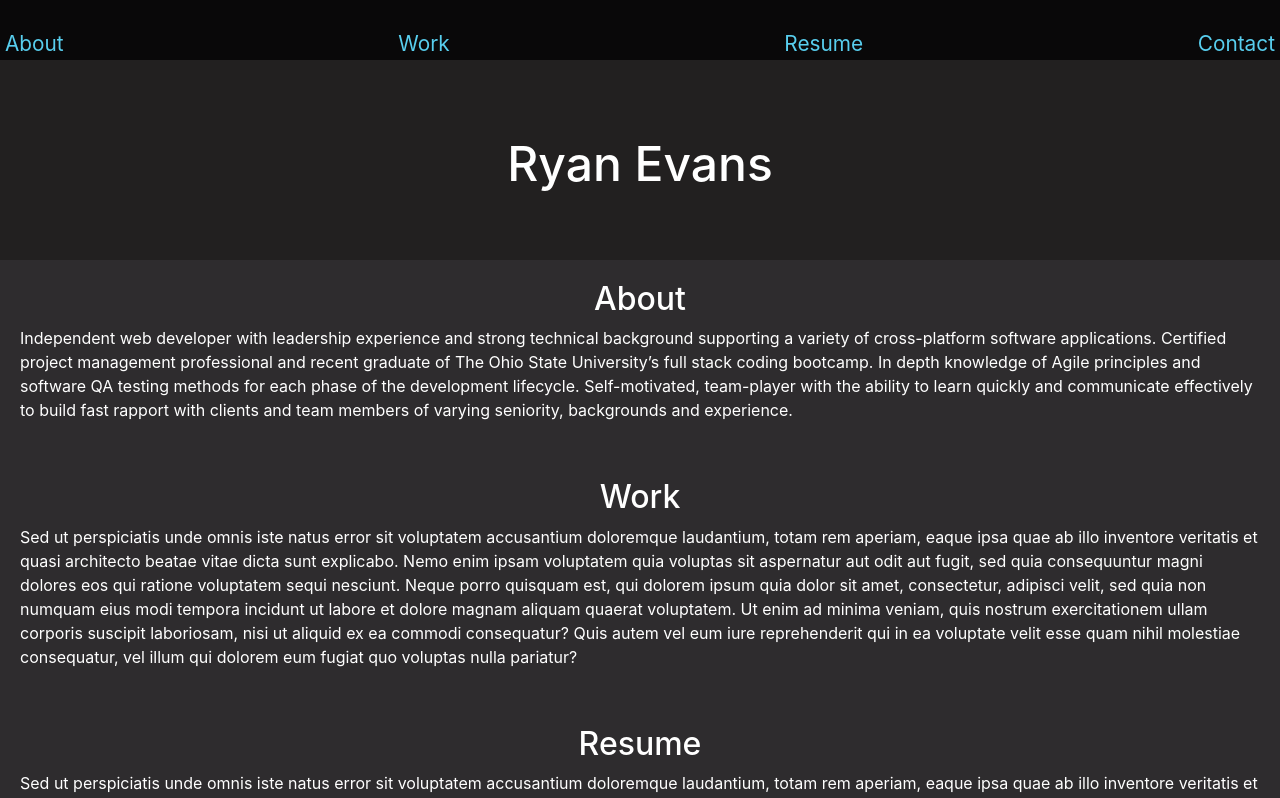
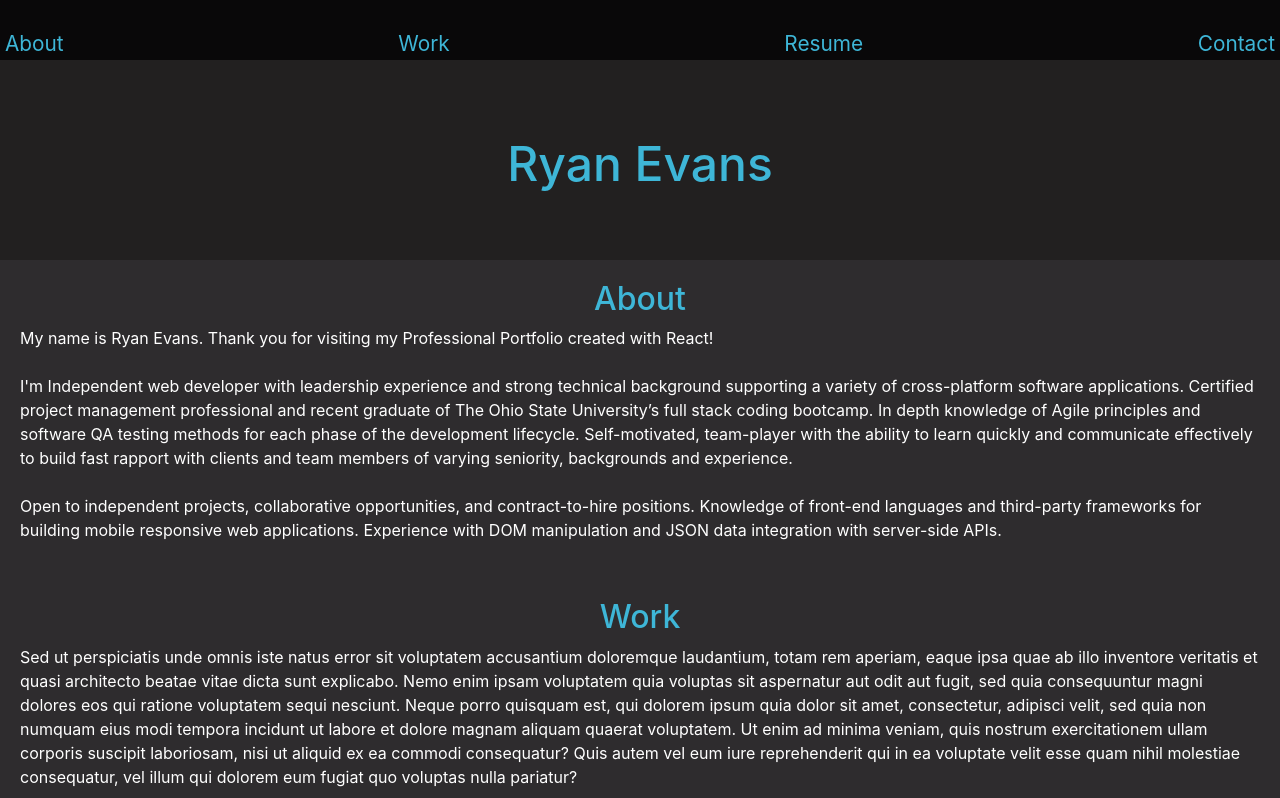
Before and after one commit to rdevans87/ReactPro_Portfolio-, a React (Create React App) app in the folder ryansreactapp/: page / in a window 1280 px wide. Shown: the top 798 px of the page. Built offline with nearby package versions, Linux system fonts and the light colour scheme; the HTML template or start-up script is replaced by a standard one.

Commit message:
updates to fonts colors

```diff
--- a/ryansreactapp/src/components/About.js
+++ b/ryansreactapp/src/components/About.js
@@ -7,9 +7,15 @@ function About() {
     <section className="about">
       <h2>About</h2>
       <p>
-      Independent web developer with leadership experience and strong technical background supporting a variety of cross-platform software applications. Certified project management professional and recent graduate of The Ohio State University’s full stack coding bootcamp.
+      My name is Ryan Evans. Thank you for visiting my Professional Portfolio created with React!
+      <br></br>
+      <br></br>
+      I'm Independent web developer with leadership experience and strong technical background supporting a variety of cross-platform software applications. Certified project management professional and recent graduate of The Ohio State University’s full stack coding bootcamp.
       In depth knowledge of Agile principles and software QA testing methods for each phase of the development lifecycle. Self-motivated, team-player with the ability to learn quickly and communicate effectively to build fast rapport with clients and team members of varying seniority,
       backgrounds and experience.
+      <br></br>
+      <br></br>
+      Open to independent projects, collaborative opportunities, and contract-to-hire positions. Knowledge of front-end languages and third-party frameworks for building mobile responsive web applications. Experience with DOM manipulation and JSON data integration with server-side APIs.
       </p>
     </section>
   );
--- a/ryansreactapp/src/styles/About.css
+++ b/ryansreactapp/src/styles/About.css
@@ -6,5 +6,5 @@
 
 .about h2 {
   text-align: center;
-  color: white;
+  color: #3eb6d7;
 }
--- a/ryansreactapp/src/styles/Contact.css
+++ b/ryansreactapp/src/styles/Contact.css
@@ -6,5 +6,5 @@
 
   .contact h2 {
     text-align: center;
-    color: white;
+    color: #3eb6d7;
   }
--- a/ryansreactapp/src/styles/Header.css
+++ b/ryansreactapp/src/styles/Header.css
@@ -7,6 +7,6 @@
   margin: 0;
   padding-top: 75px;
   text-align: center;
-  color: white;
+  color: #3eb6d7;
   font-size: 3rem;
 }
--- a/ryansreactapp/src/styles/Navbar.css
+++ b/ryansreactapp/src/styles/Navbar.css
@@ -4,7 +4,7 @@
 }
 
 .navbar a {
-  color: #58ceee;
+  color: #3eb6d7;
   font-size: 1.3rem;
   text-decoration: none;
   margin: 5px;
--- a/ryansreactapp/src/styles/Resume.css
+++ b/ryansreactapp/src/styles/Resume.css
@@ -6,5 +6,5 @@
 
 .resume h2 {
   text-align: center;
-  color: white;
+  color: #3eb6d7;
 }
--- a/ryansreactapp/src/styles/Work.css
+++ b/ryansreactapp/src/styles/Work.css
@@ -6,5 +6,5 @@
 
   .work h2 {
     text-align: center;
-    color: white;
+    color: #3eb6d7;
   }
```
